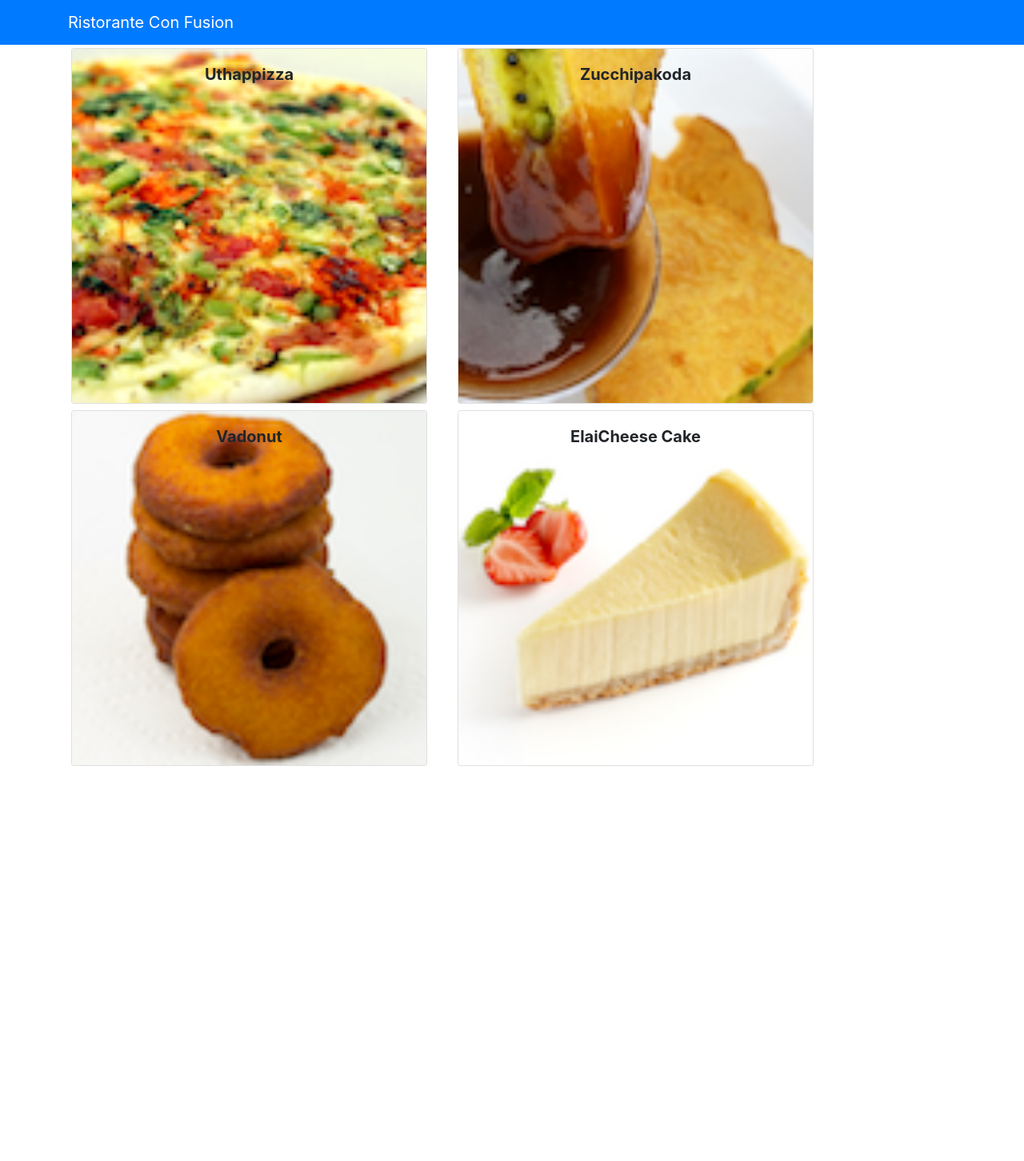
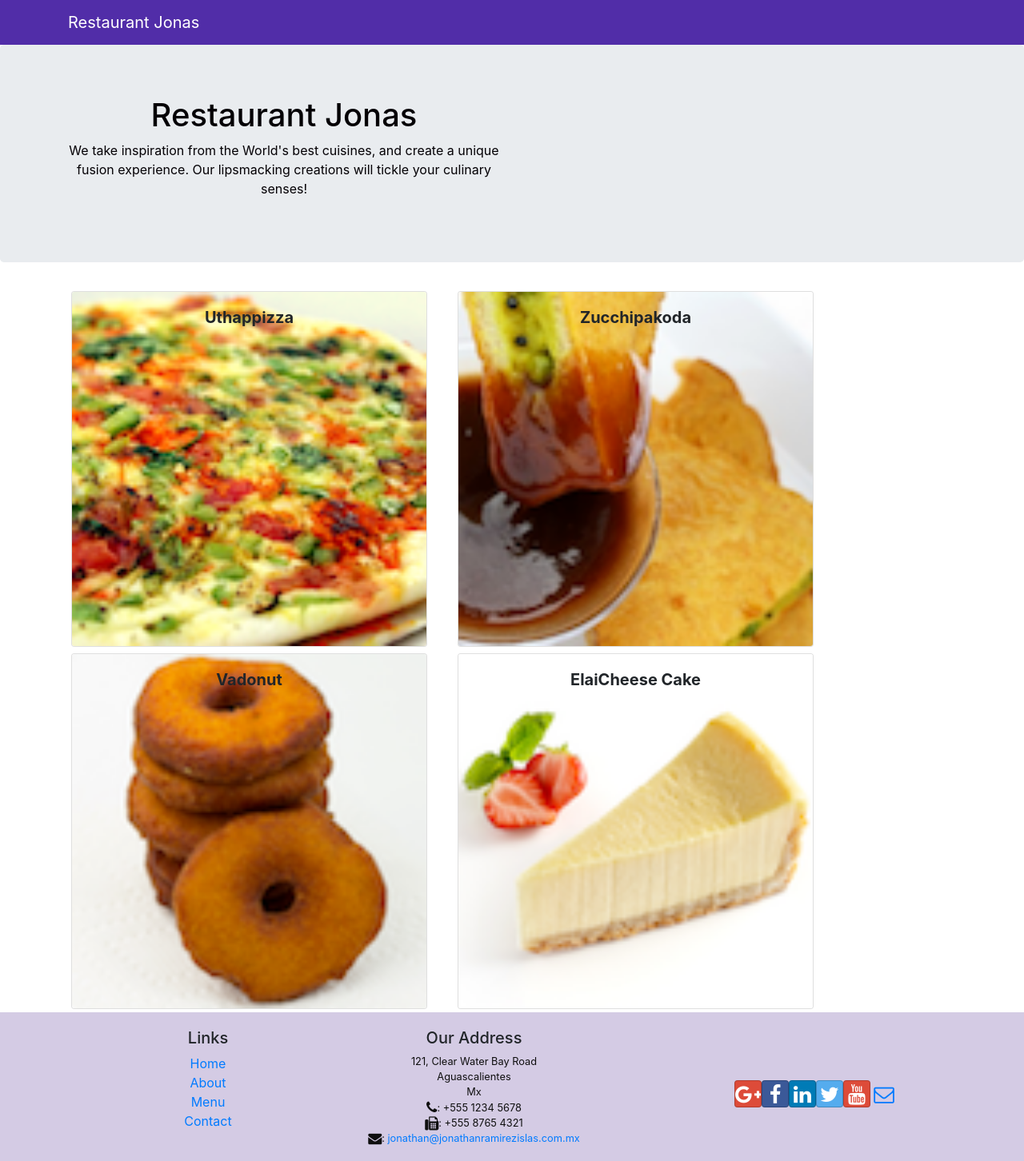
Before and after one commit to jonathanramirezislas/confunsion, a React (Create React App) app: page /contactus in a window 1280 px wide. Shown: the top 1452 px of the page at 80% size. Before the commit the page ends 962 px from the top, so only its background shows below. Built offline with nearby package versions, Linux system fonts and the light colour scheme.

Commit message:
Adding Header & Footer

```diff
--- a/package.json
+++ b/package.json
@@ -7,6 +7,8 @@
     "@testing-library/react": "^9.3.2",
     "@testing-library/user-event": "^7.1.2",
     "bootstrap": "4.0.0",
+    "bootstrap-social": "5.1.1",
+    "font-awesome": "4.7.0",
     "react": "^16.13.1",
     "react-dom": "^16.13.1",
     "react-popper": "0.9.2",
--- a/src/App.css
+++ b/src/App.css
@@ -36,3 +36,37 @@
     transform: rotate(360deg);
   }
 }
+
+.row-header{
+  margin:0px auto;
+  padding:0px auto;
+}
+
+.row-content {
+  margin:0px auto;
+  padding: 50px 0px 50px 0px;
+  border-bottom: 1px ridge;
+  min-height:400px;
+}
+
+.footer{
+  background-color: #d4cbe4;
+  margin:0px auto;
+  padding: 20px 0px 20px 0px;
+}
+.jumbotron {
+  padding:70px 30px 70px 30px;
+  margin:0px auto;
+  background-color: #5d29be;
+  color:rgb(4, 1, 5);
+}
+
+address{
+  font-size:80%;
+  margin:0px;
+  color:#0f0f0f;
+}
+
+.navbar-dark {
+  background-color: #512DA8;
+}
--- /dev/null
+++ b/src/components/FooterComponent.js
@@ -0,0 +1,50 @@
+import React from 'react';
+
+function Footer(props) {
+    return(
+    <div className="footer">
+        <div className="container">
+            <div className="row justify-content-center">
+                <div className="col-4 offset-1 col-sm-2">
+                    <h5>Links</h5>
+                    <ul className="list-unstyled">
+                        <li><a href="#">Home</a></li>
+                        <li><a href="#">About</a></li>
+                        <li><a href="#">Menu</a></li>
+                        <li><a href="contactus.html">Contact</a></li>
+                    </ul>
+                </div>
+                <div className="col-7 col-sm-5">
+                    <h5>Our Address</h5>
+                    <address>
+		              121, Clear Water Bay Road<br />
+		              Aguascalientes<br />
+		              Mx<br />
+		              <i className="fa fa-phone fa-lg"></i>: +555 1234 5678<br />
+		              <i className="fa fa-fax fa-lg"></i>: +555 8765 4321<br />
+		              <i className="fa fa-envelope fa-lg"></i>: <a href="mailto:confusion@food.net">
+                         jonathan@jonathanramirezislas.com.mx</a>
+                    </address>
+                </div>
+                <div className="col-12 col-sm-4 align-self-center">
+                    <div className="text-center">
+                        <a className="btn btn-social-icon btn-google" href="http://google.com/+"><i className="fa fa-google-plus"></i></a>
+                        <a className="btn btn-social-icon btn-facebook" href="http://www.facebook.com/profile.php?id="><i className="fa fa-facebook"></i></a>
+                        <a className="btn btn-social-icon btn-linkedin" href="http://www.linkedin.com/in/"><i className="fa fa-linkedin"></i></a>
+                        <a className="btn btn-social-icon btn-twitter" href="http://twitter.com/"><i className="fa fa-twitter"></i></a>
+                        <a className="btn btn-social-icon btn-google" href="http://youtube.com/"><i className="fa fa-youtube"></i></a>
+                        <a className="btn btn-social-icon" href="mailto:"><i className="fa fa-envelope-o"></i></a>
+                    </div>
+                </div>
+            </div>
+            <div className="row justify-content-center">
+                <div className="col-auto">
+                    <p>© Copyright 2020 Restaurant Jonas</p>
+                </div>
+            </div>
+        </div>
+    </div>
+    )
+}
+
+export default Footer;
--- /dev/null
+++ b/src/components/HeaderComponent.js
@@ -0,0 +1,35 @@
+import React, { Component } from 'react';
+import { Navbar, NavbarBrand, Jumbotron } from 'reactstrap';
+
+class Header extends Component {
+  render() {
+    return(
+    /**
+     * <React.Fragment> permite retornar elementos múltiples en un método de
+     *render() sin crear un elemento DOM adicional
+     */
+    <React.Fragment>
+      <Navbar dark>
+        <div className="container">
+            <NavbarBrand href="/">Restaurant Jonas</NavbarBrand>
+        </div>
+      </Navbar>
+
+      {/** A jumbotron indicates a big grey box for calling
+       * extra attention to some special content or information. */}
+      <Jumbotron>
+           <div className="container">
+               <div className="row row-header">
+                   <div className="col-12 col-sm-6">
+                       <h1>Restaurant Jonas</h1>
+                       <p>We take inspiration from the World's best cuisines, and create a unique fusion experience. Our lipsmacking creations will tickle your culinary senses!</p>
+                   </div>
+               </div>
+           </div>
+       </Jumbotron>
+    </React.Fragment>
+    );
+  }
+}
+
+export default Header;
--- a/src/components/MainComponent.js
+++ b/src/components/MainComponent.js
@@ -3,6 +3,8 @@
 import Menu from './MenuComponent' ;
 import DishDetail from './DishDetailComponent' ;
 import { DISHES } from '../shared/dishes' ;
+import Header from './HeaderComponent' ;
+import Footer from './FooterComponent' ;
 
 //function App()
 class Main extends Component {
@@ -27,11 +29,7 @@
   render() {
       return (
         <div>
-         <Navbar dark color="primary">
-           <div className="container">
-               <NavbarBrand href="/">Ristorante Con Fusion</NavbarBrand>
-           </div>
-         </Navbar>
+          <Header/>
 
           {/** Send only the dishId as parameters to onDishSelect */}
           <Menu dishes={this.state.dishes} onClick={(dishId) => this.onDishSelect(dishId)} />
@@ -41,7 +39,9 @@
            *
            * [0] get the firts element that matches with the criteria , but here doshId is unique
           */}
- <DishDetail dish={this.state.dishes.filter((dish) => dish.id === this.state.selectedDish)[0]} />
+          <DishDetail dish={this.state.dishes.filter((dish) => dish.id === this.state.selectedDish)[0]} />
+
+        <Footer/>
         </div>
       );
    }
--- a/src/index.js
+++ b/src/index.js
@@ -5,6 +5,9 @@
 import * as serviceWorker from './serviceWorker';
 //Import boostrap
 import 'bootstrap/dist/css/bootstrap.min.css';
+import 'bootstrap-social/bootstrap-social.css';
+//Fonts
+import 'font-awesome/css/font-awesome.css';
 
 ReactDOM.render(
   <React.StrictMode>
```
Also changed, not shown: src/components/DishdetailComponent.js (+2 -8 lines), 1 other file (tests, documents, lock files or other folders).
